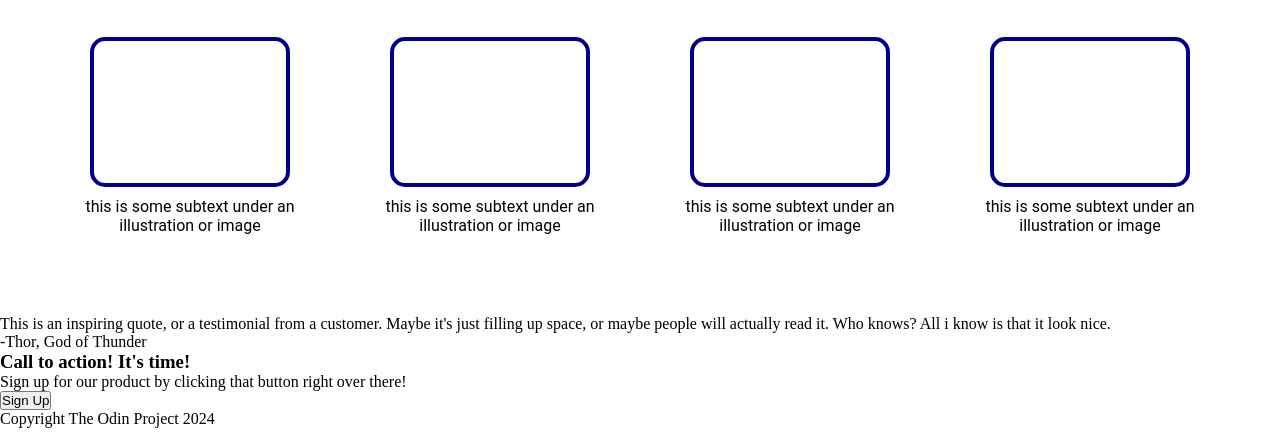
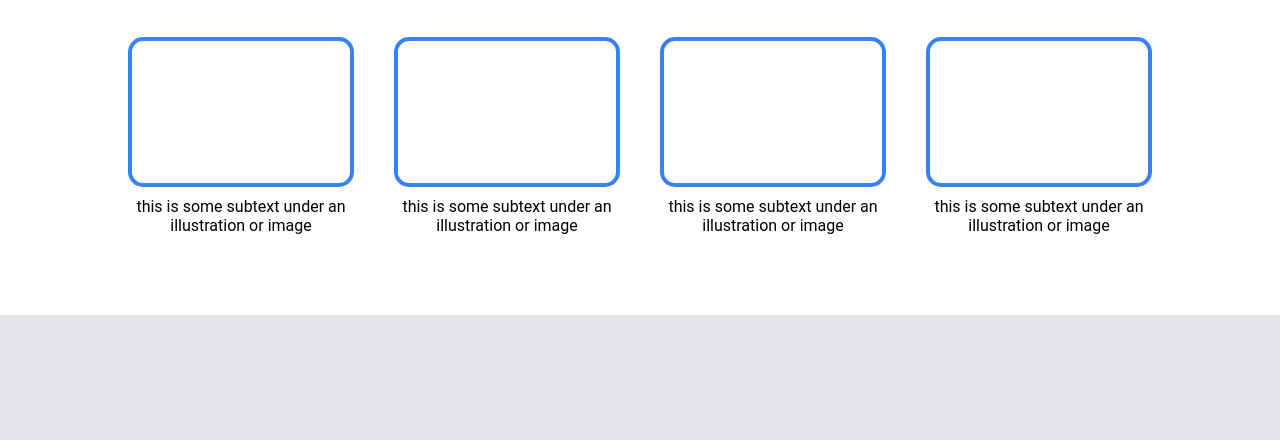
Before and after one commit to LuckyCiel/odin-landing_page, a plain HTML site: page landing_page-final-exercice/index.html in a window 1280 px wide. Shown: the part 505-945 px from the top of the page. Drawn offline with Linux system fonts and the light colour scheme.

Commit message:
Correct stretch for flexline section + Create Quote section CSS

```diff
--- a/landing_page-final-exercice/css/styles.css
+++ b/landing_page-final-exercice/css/styles.css
@@ -95,7 +95,7 @@ header {
 /* Flexline section */
 
 .flexline {
-    margin: 40px 40px 80px 40px;
+    margin: 40px 8rem 80px 8rem;
 }
 
 
@@ -115,7 +115,10 @@ header {
 .flexline-container {
     display: flex;
     height: fit-content;
-    justify-content: center;
+    justify-content: space-evenly;
+
+    gap: 40px;
+
 }
 
 /* Container Content */
@@ -124,26 +127,45 @@ header {
     height: fit-content;
     display: flex;
     flex-direction: column;
-    align-items: center;
+    justify-content: center;
+    align-items: stretch;
+    gap: 10px;
 }
 
 .imagecolor {
-    max-width: 80%;
+    max-width: 100%;
     max-height: 100%;
-    margin: 0 0 10px 0;
 }
+
 
 .imagecolor .color {
     background-color: white;
-    width: 200px;
+    width: 100%;
     height: 150px;
-    border: 4px solid darkblue;
+    border: 4px solid #3882f6;
     border-radius: 15px;
 }
 
 .textcolor {
     text-align: center;
-    margin: 0 20px 0 20px;
-    width: 80%;
+    margin: 0;
+    width: 100%;
     font-family: 'Roboto', sans-serif;
 }
+
+.quote {
+    padding: 8rem;
+    background-color: #e5e7eb;
+}
+
+.quote-text {
+    font-family: 'Roboto', sans-serif;
+    font-size: 36px;
+    color: #1f2937;
+}
+
+.author-text{
+    font-family: 'Roboto', sans-serif;
+    font-weight: bold;
+    text-align: right;
+}
--- a/landing_page-final-exercice/index.html
+++ b/landing_page-final-exercice/index.html
@@ -55,7 +55,6 @@
                 <h3>Some random information</h2>
             <div class="flexline-title">
 
-
             <div class="flexline-container">
 
                 <div class="colorchoice">
@@ -98,7 +97,7 @@
         </div>
         </section>
 
-        <section class="quote">
+        <section class="quote"> <!--3rd Section-->
 
             <div class="quote-container">
                 <p class="quote-text">This is an inspiring quote, or a testimonial from a customer. Maybe it's just filling up space, or maybe people will actually read it. Who knows? All i know is that it look nice.</p>
@@ -107,7 +106,7 @@
 
         </section>
 
-        <section class="cta">
+        <section class="cta"> <!--4th Section-->
 
             <div class="cta-container">
 
@@ -124,7 +123,7 @@
         </section>
 
 
-        <footer>
+        <footer> <!--Footer-->
             <div class="footer-container">
                 <p>Copyright The Odin Project 2024</p>
             </div>
```
